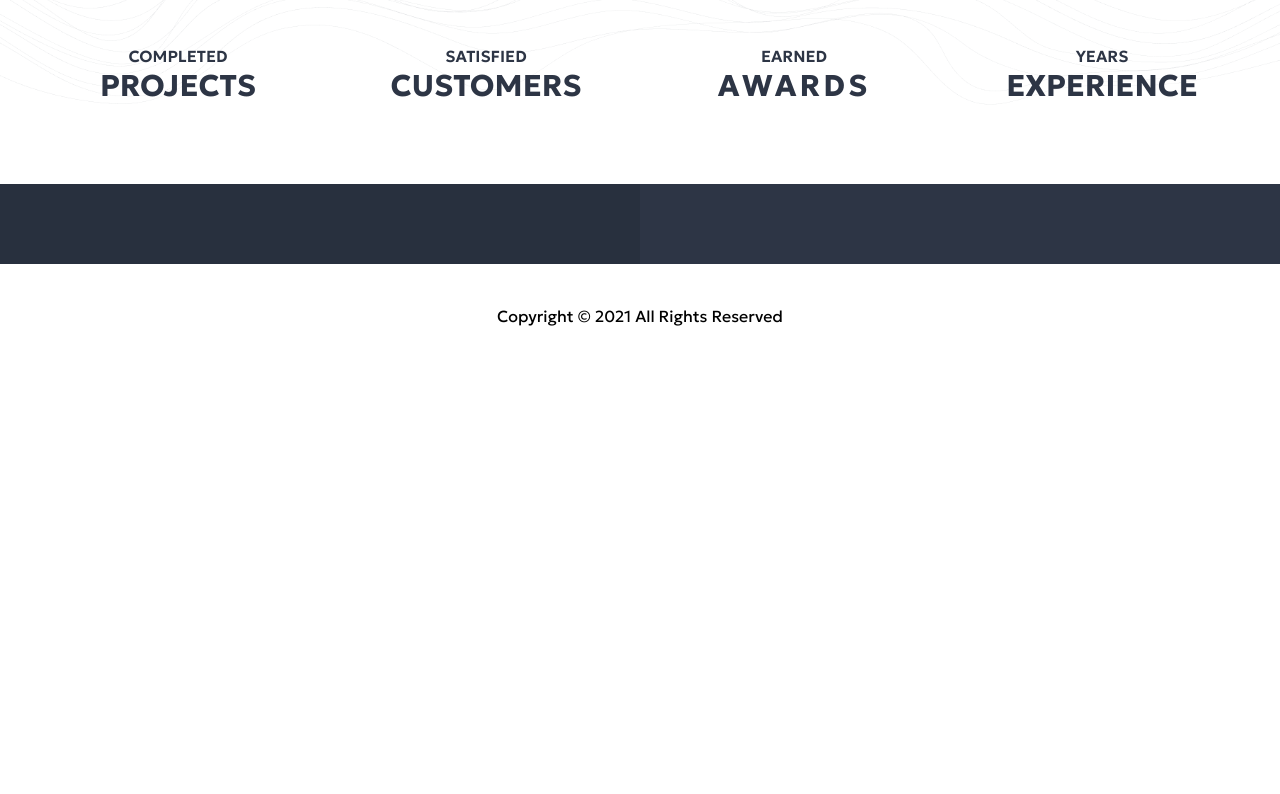
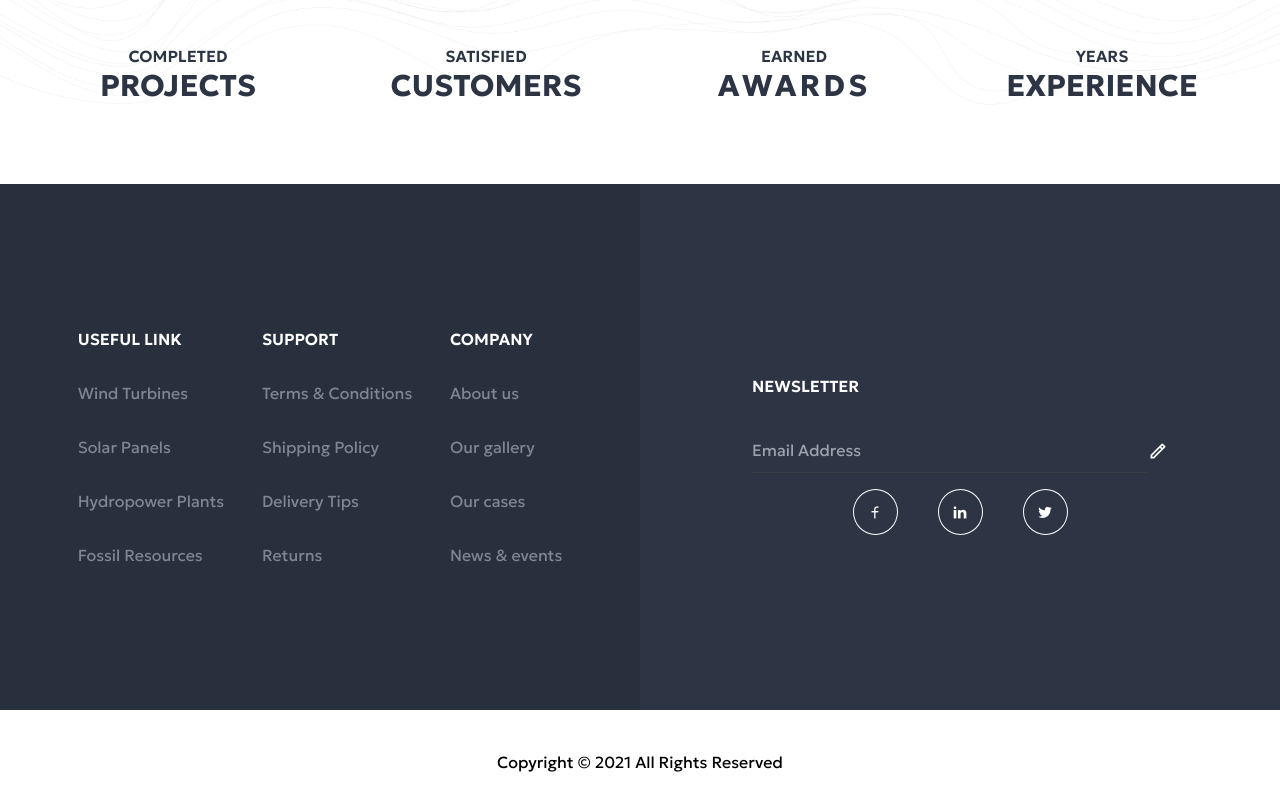
Before and after one commit to adhikariprayag/ecotrand, a Next.js app: page / in a window 1280 px wide. Shown: the part 6015-6809 px from the top of the page. Before the commit the page ends 6363 px from the top, so only its background shows below. Built offline with nearby package versions, Linux system fonts and the light colour scheme.

Commit message:
some footer changes

```diff
--- a/app/globals.css
+++ b/app/globals.css
@@ -13,4 +13,8 @@ html, body{
     @media (max-width:500px) {
         font-size: 12px;
     }
+
+    @media (max-width: 250px;) {
+        font-size:8px;
+    }
 }
--- a/app/page.js
+++ b/app/page.js
@@ -229,7 +229,7 @@ export default function Home() {
         </div>
 
         <div className="lg:w-[55%] px-28 py-20 md:py-36">
-          <h2 className='text-6xl font-bold text-[#2D3545]'>We are building a better future</h2>
+          <h2 className='text-5xl md:text-6xl font-bold text-[#2D3545]'>We are building a better future</h2>
         </div>
       </section>
       {/* PURPOSE SECTION */}
@@ -238,7 +238,7 @@ export default function Home() {
       <section className="filter-section py-10">
         <div className="container mx-auto max-w-[1200px] py-12 px-10">
           <div className="filter-title">
-            <h2 className='text-6xl text-[#2D3545] font-bold'> Case Studies</h2>
+            <h2 className='md:text-6xl text-4xl text-[#2D3545] font-bold'> Case Studies</h2>
           </div>
 
           <div className="filter-nav py-12 flex justify-between items-center flex-wrap gap-5">
--- a/components/Footer.js
+++ b/components/Footer.js
@@ -3,6 +3,7 @@ import './Footer.scss'
 import Link from 'next/link'
 import Image from 'next/image'
 import text1 from '../img/text1.png'
+import 'remixicon/fonts/remixicon.css'
 
 
 function Footer() {
@@ -91,13 +92,56 @@ function Footer() {
                     </div>
                 </section>
 
-                <section className="links flex">
-                    <div className='w-1/2 bg-[#28303E] py-10'>
+                <section className="links-section lg:flex text-white ">
+                    <div className='lg:w-1/2 w-full bg-[#28303E] py-32 px-10'>
+
+                        <div className=" flex md:justify-evenly flex-col md:flex-row justify-center ">
+                            <ul className='text-[#7E8694]'>
+                                <li className='text-white pb-5 font-semibold uppercase'>Useful Link</li>
+                                <li><a href="">Wind Turbines</a></li>
+                                <li><a href="">Solar Panels</a></li>
+                                <li><a href="">Hydropower Plants</a></li>
+                                <li><a href="">Fossil Resources</a></li>
+                            </ul>
+
+                            <ul className='text-[#7E8694] '>
+                                <li className='text-white pb-5 font-semibold uppercase'>Support</li>
+                                <li><a href="">Terms & Conditions</a></li>
+                                <li><a href="">Shipping Policy</a></li>
+                                <li><a href="">Delivery Tips</a></li>
+                                <li><a href="">Returns</a></li>
+                            </ul>
+
+                            <ul className='text-[#7E8694]'>
+                                <li className='text-white pb-5 font-semibold uppercase'>Company</li>
+                                <li><a href="">About us</a></li>
+                                <li><a href="">Our gallery</a></li>
+                                <li><a href="">Our cases</a></li>
+                                <li><a href="">News & events</a></li>
+                            </ul>
+                        </div>
 
                     </div>
 
-                    <div className='w-1/2 bg-[#2D3545] py-10'>
+                    <div className='lg:w-1/2 w-full bg-[#2D3545] py-32 flex justify-center items-center'>
+                        <ul className='text-[#7E8694] w-full newsletter-box px-28'>
+                            <li className='text-white pb-5 font-semibold uppercase'>NEWSLETTER</li>
+                            <li className='flex sm:flex-nowrap flex-wrap'>
+                                <div className='w-full'>
+                                <input type="email" name="email" id="email" placeholder='Email Address' className='bg-transparent w-full outline-none ' />
+                                <div className='border-animate'></div>
+                                </div>
 
+                                <button type="submit"><i className="ri-pencil-line text-white text-xl"></i></button>
+                            </li>
+
+                            <div className="flex flex-wrap footer-icons gap-10 justify-center text-white">
+                                <li><a href=""><i className="ri-facebook-line"></i></a></li>
+                                <li><a href=""><i className="ri-linkedin-fill"></i></a></li>
+                                <li><a href=""><i className="ri-twitter-fill"></i></a></li>
+                            </div>
+
+                        </ul>
                     </div>
                 </section>
 
--- a/components/Footer.scss
+++ b/components/Footer.scss
@@ -89,4 +89,64 @@ footer {
             transform: rotate(360deg);
         }
     }
+
+    .links-section{
+
+        ul li{
+            padding-block: 15px;
+        }
+
+        a:hover{
+            color: rgb(163, 163, 163);
+        }
+
+
+        .newsletter-box{
+
+            input{
+                border-bottom: 1px solid #393D45;
+                padding-block: 10px;
+            }
+
+            .border-animate{
+                height: 1px;
+                background-color: white;
+                width: 0%;
+                transform-origin: left;
+                transition: all 0.4s;
+            }
+
+            input:focus{
+                border: none;
+            }
+
+            input:focus + .border-animate{
+                width: 100%;
+            }
+
+            input:focus::-webkit-input-placeholder {
+                opacity: 0;
+            }
+
+            .footer-icons li{
+                display: inline-block;
+                width: 45px;
+                padding: 10px;
+                aspect-ratio: 1;
+                display: flex;
+                justify-content: center;
+                align-items: center;
+                border: 1.5px solid white;
+                border-radius: 50%;
+                transition: all 0.5s;
+                cursor: pointer;
+            }
+
+            .footer-icons li:hover{
+                background-color: white;
+                color: gray;
+            }
+
+        }
+    }
 }
```
Also changed, not shown: components/Navbar.js (+1 -1 lines).
